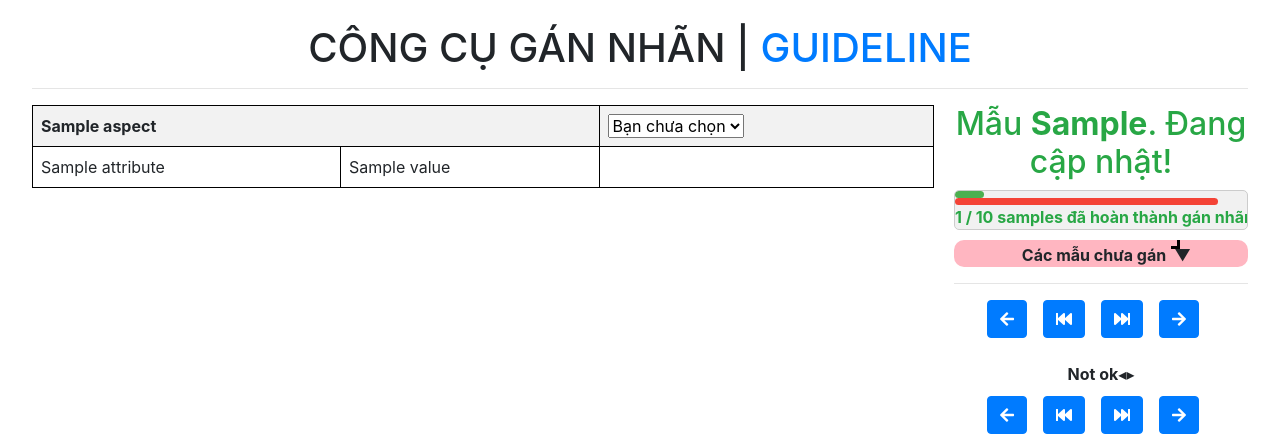
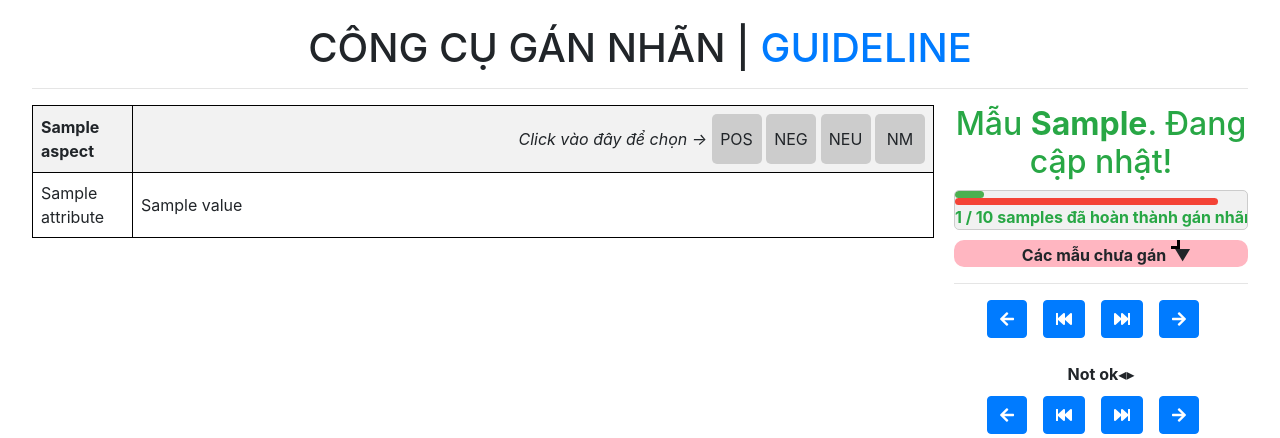
Before and after one commit to quocnguyenx43/vietnamese-orf-data-labeling-project, a Flask app: template application/templates/annotate.html in a window 1280 px wide. Shown: the part 56-494 px from the top of the page. Run offline with Flask 3, Linux system fonts and the light colour scheme; the template is opened without the code that fills it: most values are stand-ins (such as "Sample title", 1, 10 or a date in 2020); some libraries are stand-ins or nearby versions.

Commit message:
change UI 2

```diff
--- a/application/templates/annotate.html
+++ b/application/templates/annotate.html
@@ -64,9 +64,7 @@
     .toggle-item:hover {
         background-color: lightgray;
     }
-</style>
 
-<style>
     /* Add custom CSS styles */
     table {
         border-collapse: collapse;
@@ -135,6 +133,43 @@
         padding-left: 20px;
         margin-bottom: 0;
     }
+
+    .radio-group {
+        display: flex;
+    }
+
+    .radio-group input[type="radio"] {
+        display: none;
+    }
+
+    .custom-radio {
+        display: inline-block;
+        width: 50px; /* Adjust width as needed */
+        height: 50px; /* Set height equal to width for square shape */
+        line-height: 50px; /* Center the label vertically */
+        text-align: center; /* Center the label horizontally */
+        background-color: #ccc;
+        border-radius: 5px;
+        cursor: pointer;
+        margin: 0;
+    }
+
+    .custom-radio:hover {
+        background-color: #ddd; /* Change background color on hover */
+    }
+
+    .radio-group input[type="radio"]:checked + label {
+        background-color: #007bff; /* Change background color when checked */
+        color: #fff;
+    }
+
+    .aspect-row td {
+        text-align: right; /* Center the content horizontally */
+    }
+
+    .radio-group {
+        display: inline-block; /* Ensure the div behaves like an inline-block element */
+    }
 </style>
 
 <!-- Extract annotation -->
@@ -153,19 +188,27 @@
 
     <!-- Data -->
     <div class="right-container left-content">
+
         <table>
             {% for aspect, attributes in rcmt_data.items() %}
                 <!-- Each aspect -->
                 <tr class="aspect-row">
-                    <th colspan="2">{{ aspect }}</th>
+                    <th style="width: 100px;">{{ aspect }}</th>
                     <td>
-                        <select name="{{ aspect }}" required>
-                            <option value=""><strong>Bạn chưa chọn</strong></option>
-                            <option value="negative" {% if ann_data is not none and ann_data[aspect] == 'negative' %}selected{% endif %}>negative</option>
-                            <option value="neutral" {% if ann_data is not none and ann_data[aspect] == 'neutral' %}selected{% endif %}>neutral</option>
-                            <option value="positive" {% if ann_data is not none and ann_data[aspect] == 'positive' %}selected{% endif %}>positive</option>
-                            <option value="not_mentioned" {% if ann_data is not none and ann_data[aspect] == 'not_mentioned' %}selected{% endif %}>not mentioned</option>
-                        </select>
+                        <i>Click vào đây để chọn ->     </i>
+                        <div class="radio-group">
+                            <input type="radio" id="{{ aspect }}_positive" name="{{ aspect }}" value="positive" {% if ann_data is not none and ann_data[aspect] == 'positive' %}checked{% endif %}>
+                            <label class="custom-radio" for="{{ aspect }}_positive">POS</label>
+
+                            <input type="radio" id="{{ aspect }}_negative" name="{{ aspect }}" value="negative" {% if ann_data is not none and ann_data[aspect] == 'negative' %}checked{% endif %}>
+                            <label class="custom-radio" for="{{ aspect }}_negative">NEG</label>
+
+                            <input type="radio" id="{{ aspect }}_neutral" name="{{ aspect }}" value="neutral" {% if ann_data is not none and ann_data[aspect] == 'neutral' %}checked{% endif %}>
+                            <label class="custom-radio" for="{{ aspect }}_neutral">NEU</label>
+
+                            <input type="radio" id="{{ aspect }}_not_mentioned" name="{{ aspect }}" value="not_mentioned" {% if ann_data is not none and ann_data[aspect] == 'not_mentioned' %}checked{% endif %}>
+                            <label class="custom-radio" for="{{ aspect }}_not_mentioned">NM</label>
+                        </div>
                     </td>
                 </tr>
                 {% for attribute, value in attributes.items() %}
@@ -177,7 +220,6 @@
                         {% else %}
                             <td>{{ value }}</td>
                         {% endif %}
-                        <td></td> <!-- Add an empty column for the select option -->
                     </tr>
                     {% endif %}
                 {% endfor %}
```
Also changed, not shown: application/views.py (+4 -3 lines).
